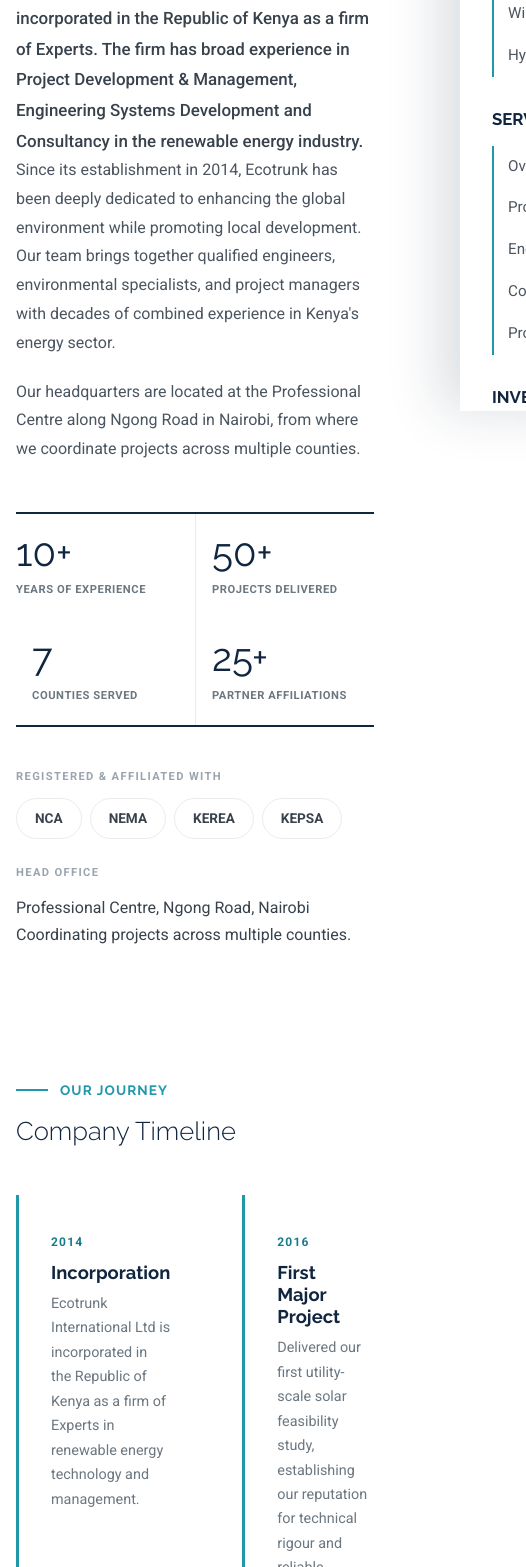
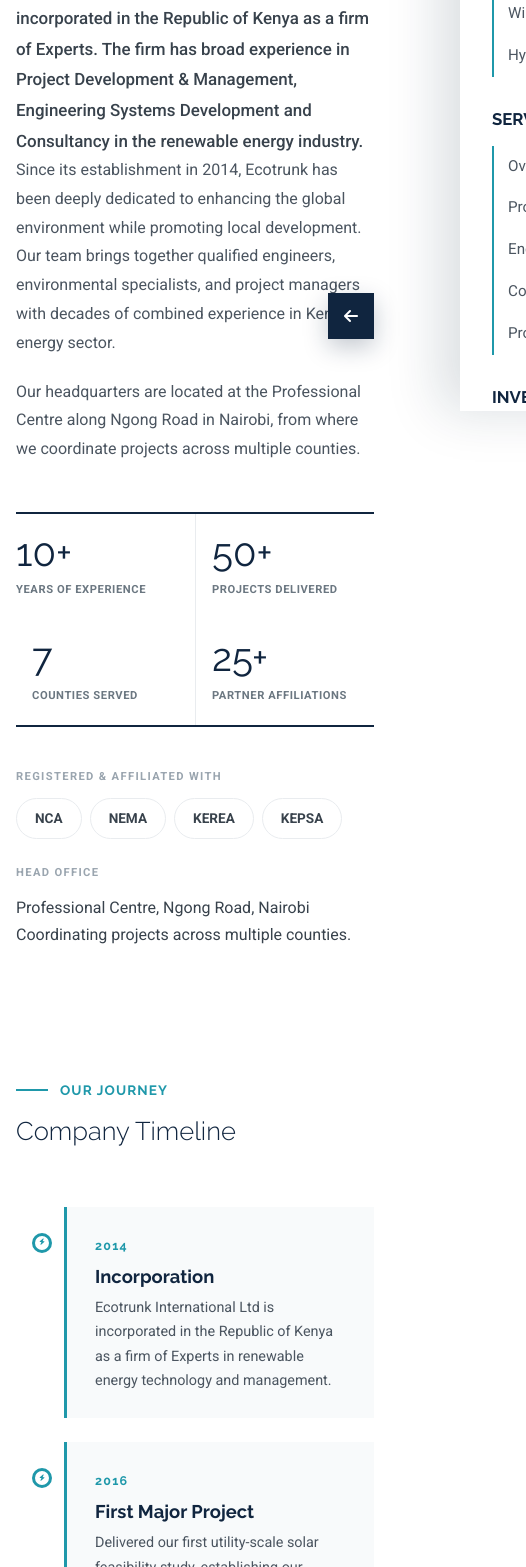
Before and after one commit to freudtroy-png/Ecotrunk-Int, a React (Vite) app: page /about in a window 390 px wide. Shown: the part 433-2000 px from the top of the page, 526 px wide, since content can reach past the window. Built offline with nearby package versions, Linux system fonts and the light colour scheme.

Commit message:
Fix full-screen hero, add mobile actions, redesign model and timeline, improve mobile readability

```diff
--- a/src/components/Layout.jsx
+++ b/src/components/Layout.jsx
@@ -4,6 +4,7 @@
 import Header from './Header';
 import Footer from './Footer';
 import CookieBanner from './CookieBanner';
+import MobileActions from './MobileActions';
 import Seo from './Seo';
 
 export default function Layout() {
@@ -21,6 +22,7 @@
         <Outlet />
       </main>
       <Footer />
+      <MobileActions />
       <CookieBanner />
     </>
   );
--- /dev/null
+++ b/src/components/MobileActions.jsx
@@ -0,0 +1,36 @@
+import { useEffect, useState } from 'react';
+import { useNavigate } from 'react-router-dom';
+
+export default function MobileActions() {
+  const navigate = useNavigate();
+  const [showTop, setShowTop] = useState(false);
+
+  useEffect(() => {
+    const onScroll = () => setShowTop(window.scrollY > 400);
+    window.addEventListener('scroll', onScroll, { passive: true });
+    return () => window.removeEventListener('scroll', onScroll);
+  }, []);
+
+  const goUp = () => window.scrollTo({ top: 0, behavior: 'smooth' });
+
+  return (
+    <div className="mobile-actions" aria-label="Mobile quick actions">
+      <button
+        type="button"
+        className="mobile-action mobile-action-back"
+        aria-label="Go back"
+        onClick={() => (window.history.length > 1 ? navigate(-1) : navigate('/'))}
+      >
+        <i className="fas fa-arrow-left" aria-hidden="true"></i>
+      </button>
+      <button
+        type="button"
+        className={`mobile-action mobile-action-top${showTop ? ' visible' : ''}`}
+        aria-label="Back to top"
+        onClick={goUp}
+      >
+        <i className="fas fa-arrow-up" aria-hidden="true"></i>
+      </button>
+    </div>
+  );
+}
--- a/src/pages/About.jsx
+++ b/src/pages/About.jsx
@@ -37,25 +37,6 @@
     text: 'From initial feasibility studies through design, procurement, construction supervision, and commissioning - we can manage your entire project lifecycle.',
   },
 ];
-
-const timelineCard = {
-  padding: 32,
-  borderLeft: '3px solid var(--green-500)',
-  background: 'var(--neutral-50)',
-  borderRadius: '0 var(--radius-md) var(--radius-md) 0',
-};
-
-const yearStyle = {
-  fontSize: '0.75rem',
-  fontWeight: 700,
-  color: 'var(--green-600)',
-  letterSpacing: '0.1em',
-  textTransform: 'uppercase',
-};
-
-const h3Style = { fontFamily: 'var(--font-display)', fontSize: '1.15rem', fontWeight: 700, margin: '8px 0' };
-
-const timelineText = { color: 'var(--neutral-500)', fontSize: '0.9rem', lineHeight: 1.7 };
 
 export default function About() {
   return (
@@ -141,16 +122,19 @@
             <span className="section-label">Our Journey</span>
             <h2 className="section-title">Company Timeline</h2>
           </Reveal>
-          <div style={{ marginTop: 48 }}>
-            <div style={{ display: 'grid', gridTemplateColumns: '1fr 1fr', gap: 40 }}>
-              {TIMELINE.map((item, i) => (
-                <Reveal key={item.year} delay={(i % 2) * 100} style={timelineCard}>
-                  <span style={yearStyle}>{item.year}</span>
-                  <h3 style={h3Style}>{item.title}</h3>
-                  <p style={timelineText}>{item.text}</p>
-                </Reveal>
-              ))}
-            </div>
+          <div className="timeline" style={{ marginTop: 48 }}>
+            {TIMELINE.map((item, i) => (
+              <Reveal key={item.year} delay={(i % 2) * 100} className={`timeline-item${i % 2 ? ' timeline-item-alt' : ''}`}>
+                <div className="timeline-marker">
+                  <i className="fas fa-bolt" aria-hidden="true"></i>
+                </div>
+                <div className="timeline-card">
+                  <span className="timeline-year">{item.year}</span>
+                  <h3 className="timeline-title">{item.title}</h3>
+                  <p className="timeline-text">{item.text}</p>
+                </div>
+              </Reveal>
+            ))}
           </div>
         </div>
       </section>
@@ -214,14 +198,14 @@
             <span className="section-label section-label-center">Why Choose Ecotrunk</span>
             <h2 className="section-title">What Sets Us Apart</h2>
           </Reveal>
-          <div style={{ display: 'grid', gridTemplateColumns: 'repeat(3, 1fr)', gap: 32, marginTop: 48 }}>
+          <div className="distinct-grid" style={{ marginTop: 48 }}>
             {DISTINCTS.map((item, i) => (
-              <Reveal key={item.title} delay={i * 100} style={{ textAlign: 'center', padding: '32px 24px' }}>
-                <div style={{ width: 64, height: 64, borderRadius: 0, background: 'var(--green-50)', display: 'flex', alignItems: 'center', justifyContent: 'center', margin: '0 auto 20px', fontSize: '1.5rem', color: 'var(--green-600)' }}>
+              <Reveal key={item.title} delay={i * 100} className="distinct-card">
+                <div className="distinct-icon">
                   <i className={`fas fa-${item.icon}`} aria-hidden="true"></i>
                 </div>
-                <h3 style={h3Style}>{item.title}</h3>
-                <p style={timelineText}>{item.text}</p>
+                <h3 className="distinct-title">{item.title}</h3>
+                <p className="distinct-text">{item.text}</p>
               </Reveal>
             ))}
           </div>
--- a/src/styles/site.css
+++ b/src/styles/site.css
@@ -66,7 +66,7 @@
 
 *, *::before, *::after { box-sizing: border-box; margin: 0; padding: 0; }
 
-html { scroll-behavior: smooth; -webkit-font-smoothing: antialiased; text-rendering: optimizeLegibility; }
+html { scroll-behavior: smooth; -webkit-font-smoothing: antialiased; text-rendering: optimizeLegibility; overflow-x: hidden; }
 
 body {
   font-family: var(--font-sans);
@@ -75,6 +75,8 @@
   line-height: 1.7;
   overflow-x: hidden;
   font-size: 1rem;
+  width: 100%;
+  max-width: 100%;
 }
 
 h1, h2, h3, h4, h5, h6 {
@@ -448,6 +450,52 @@
   color: var(--volt-teal);
 }
 
+/* === Mobile quick actions: back + scroll-to-top === */
+.mobile-actions {
+  display: none;
+  position: fixed;
+  right: 16px;
+  bottom: 16px;
+  z-index: 998;
+  flex-direction: column;
+  gap: 10px;
+  align-items: flex-end;
+}
+
+.mobile-action {
+  width: 46px;
+  height: 46px;
+  border-radius: 0;
+  background: var(--volt-navy);
+  color: #fff;
+  display: flex;
+  align-items: center;
+  justify-content: center;
+  font-size: 1rem;
+  box-shadow: 0 8px 24px rgba(16, 37, 63, 0.25);
+  transition: background 0.3s ease, opacity 0.3s ease, transform 0.3s ease;
+}
+
+.mobile-action:hover {
+  background: var(--volt-teal);
+}
+
+.mobile-action-top {
+  opacity: 0;
+  pointer-events: none;
+  transform: translateY(8px);
+}
+
+.mobile-action-top.visible {
+  opacity: 1;
+  pointer-events: auto;
+  transform: translateY(0);
+}
+
+@media (max-width: 768px) {
+  .mobile-actions { display: flex; }
+}
+
 @media (max-width: 1024px) {
   .volt-nav { display: none; }
   .volt-toggle { display: flex; }
@@ -867,6 +915,121 @@
   font-size: 0.9rem;
   color: var(--neutral-600);
   line-height: 1.6;
+}
+
+/* === Company Timeline === */
+.timeline {
+  position: relative;
+  padding: 12px 0 0 0;
+  display: grid;
+  grid-template-columns: 1fr 1fr;
+  gap: 32px 64px;
+}
+
+.timeline-item {
+  position: relative;
+  padding-left: 32px;
+}
+
+.timeline-marker {
+  position: absolute;
+  left: 0;
+  top: 26px;
+  width: 20px;
+  height: 20px;
+  border-radius: 50%;
+  background: #fff;
+  border: 3px solid var(--volt-teal);
+  display: flex;
+  align-items: center;
+  justify-content: center;
+}
+
+.timeline-marker i {
+  font-size: 0.4rem;
+  color: var(--volt-teal);
+}
+
+.timeline-card {
+  background: var(--neutral-100);
+  border-left: 3px solid var(--volt-teal);
+  padding: 24px 28px;
+  height: 100%;
+  transition: box-shadow 0.3s ease, transform 0.3s ease;
+}
+
+.timeline-card:hover {
+  box-shadow: 0 12px 32px rgba(16, 37, 63, 0.08);
+  transform: translateY(-4px);
+}
+
+.timeline-year {
+  font-family: var(--font-display);
+  font-size: 0.78rem;
+  font-weight: 700;
+  letter-spacing: 0.1em;
+  text-transform: uppercase;
+  color: var(--volt-teal);
+}
+
+.timeline-title {
+  font-family: var(--font-display);
+  font-size: 1.15rem;
+  font-weight: 700;
+  color: var(--volt-navy);
+  margin: 8px 0;
+}
+
+.timeline-text {
+  color: var(--neutral-600);
+  font-size: 0.9rem;
+  line-height: 1.7;
+}
+
+/* === What Sets Us Apart === */
+.distinct-grid {
+  display: grid;
+  grid-template-columns: repeat(3, 1fr);
+  gap: 32px;
+}
+
+.distinct-card {
+  text-align: center;
+  padding: 32px 24px;
+  border: 1px solid var(--neutral-200);
+  background: #fff;
+  transition: all 0.3s ease;
+}
+
+.distinct-card:hover {
+  box-shadow: 0 12px 32px rgba(16, 37, 63, 0.08);
+}
+
+.distinct-icon {
+  width: 64px;
+  height: 64px;
+  border-radius: 0;
+  background: var(--green-50);
+  display: flex;
+  align-items: center;
+  justify-content: center;
+  margin: 0 auto 20px;
+  font-size: 1.5rem;
+  color: var(--green-600);
+}
+
+.distinct-title {
+  font-family: var(--font-display);
+  font-size: 1.15rem;
+  font-weight: 700;
+  color: var(--volt-navy);
+  margin: 0 0 8px;
+}
+
+.distinct-text {
+  color: var(--neutral-600);
+  font-size: 0.9rem;
+  line-height: 1.7;
 }
 
 .tech-grid {
@@ -1850,6 +2013,8 @@
   .about-grid { gap: 48px; }
   .contact-grid { gap: 40px; }
   .blog-grid { grid-template-columns: repeat(2, 1fr); }
+  .timeline { gap: 32px 40px; }
+  .distinct-grid { grid-template-columns: repeat(2, 1fr); }
 }
 
 @media (max-width: 768px) {
@@ -1901,6 +2066,19 @@
   .footer-newsletter-form input { max-width: none; width: 100%; }
   .footer-newsletter-form button { width: 100%; text-align: center; }
   .footer-newsletter-form .form-status { margin: 0; }
+  .timeline { grid-template-columns: 1fr; gap: 24px; padding-left: 16px; }
+  .distinct-grid { grid-template-columns: 1fr; gap: 24px; }
+  .volt-jumbotron { height: calc(100vh - 76px); min-height: 480px; }
+  .volt-jumbotron-caption h1 { font-size: clamp(1.9rem, 8vw, 2.6rem); }
+  .volt-jumbotron-caption p { font-size: 1rem; }
+  .quote-container { padding: 56px 16px; }
+  .volt-block-title { font-size: 24px; margin-bottom: 24px; }
+  .volt-mission-line { font-size: 1.25rem; }
+  .volt-split-body { padding: 32px 24px; }
+  .volt-split-body p.lead { font-size: 1.1rem; }
+  .volt-subsidiaries { padding: 56px 0; }
+  .volt-affiliation { min-width: 120px; padding: 16px 20px; }
+  .volt-affiliation img { max-height: 44px; }
 }
 
 @media (max-width: 480px) {
@@ -3207,7 +3385,7 @@
 
 .volt-jumbotron {
   position: relative;
-  height: 88vh;
+  height: calc(100vh - 76px);
   min-height: 530px;
   margin: 76px 0 0;
   padding: 0;
@@ -3441,41 +3619,70 @@
   margin-top: 8px;
 }
 
-.volt-model-figure {
-  display: flex;
+.volt-model-section {
+  padding: 56px 0;
+}
+
+.volt-model-intro {
+  color: var(--neutral-600);
+  font-size: 1rem;
+  max-width: 560px;
+  margin: -12px auto 8px;
+}
+
+.volt-model {
+  position: relative;
+  display: grid;
+  grid-template-columns: 1fr auto 1fr auto 1fr auto 1fr;
   align-items: stretch;
+  gap: 0;
+  margin-top: 48px;
+}
+
+.volt-model::before {
+  content: '';
+  position: absolute;
+  top: 46px;
+  left: 12.5%;
+  right: 12.5%;
+  height: 2px;
+  background: linear-gradient(90deg, var(--volt-teal), var(--volt-teal-light));
+  z-index: 0;
+}
+
+.volt-model-step {
+  position: relative;
+  z-index: 1;
+  background: var(--neutral-100);
+  border: 1px solid var(--neutral-200);
+  border-top: 3px solid var(--volt-teal);
+  padding: 20px 24px 28px;
+  text-align: center;
+  transition: transform 0.3s ease, box-shadow 0.3s ease;
+}
+
+.volt-model-step:hover {
+  transform: translateY(-6px);
+  box-shadow: 0 16px 40px rgba(16, 37, 63, 0.1);
+}
+
+.volt-model-icon {
+  width: 52px;
+  height: 52px;
+  margin: 0 auto 14px;
+  border-radius: 50%;
+  background: var(--volt-navy);
+  border: 2px solid var(--volt-teal);
+  color: var(--volt-teal-light);
+  display: flex;
+  align-items: center;
   justify-content: center;
-  gap: 16px;
-  margin-top: 40px;
-  flex-wrap: wrap;
-}
-
-.volt-model-step {
-  flex: 1;
-  min-width: 180px;
-  max-width: 240px;
-  background: var(--neutral-100);
-  border-top: 3px solid var(--volt-teal);
-  padding: 32px 24px;
-  text-align: center;
-}
-
-.volt-model-icon {
-  width: 56px;
-  height: 56px;
-  margin: 0 auto 16px;
-  border-radius: 50%;
-  border: 2px solid var(--volt-teal);
-  color: var(--volt-teal);
-  display: flex;
-  align-items: center;
-  justify-content: center;
-  font-size: 1.25rem;
+  font-size: 1.2rem;
 }
 
 .volt-model-step h5 {
   font-family: var(--font-display);
-  font-weight: 600;
+  font-weight: 700;
   font-size: 1rem;
   text-transform: uppercase;
   letter-spacing: 0.05em;
@@ -3489,11 +3696,31 @@
   line-height: 1.6;
 }
 
+.volt-model-num {
+  position: absolute;
+  top: 10px;
+  right: 14px;
+  font-family: var(--font-display);
+  font-size: 0.8rem;
+  font-weight: 700;
+  color: var(--volt-teal);
+  letter-spacing: 0.05em;
+}
+
 .volt-model-arrow {
+  position: relative;
+  z-index: 2;
   align-self: center;
   color: var(--volt-teal);
-  font-size: 1.4rem;
-  flex-shrink: 0;
+  font-size: 1rem;
+  width: 34px;
+  height: 34px;
+  display: flex;
+  align-items: center;
+  justify-content: center;
+  background: #fff;
+  border: 1px solid var(--volt-teal);
+  border-radius: 50%;
 }
 
 .volt-figures {
@@ -3812,10 +4039,60 @@
   .volt-tech-tablink img { height: 200px; }
 }
 
-@media (max-width: 576px) {
+@media (max-width: 768px) {
   .volt-tech-tab { flex: 0 0 100%; max-width: 100%; }
   .volt-figure { flex: 0 0 100%; max-width: 100%; }
-  .volt-model-arrow { display: none; }
+  .volt-model {
+    grid-template-columns: 1fr;
+    gap: 16px;
+    max-width: 400px;
+    margin: 40px auto 0;
+  }
+  .volt-model::before { display: none; }
+  .volt-model-arrow {
+    display: flex;
+    margin: 0 auto;
+    transform: rotate(90deg);
+  }
+  .volt-model-step {
+    display: grid;
+    grid-template-columns: 52px 1fr;
+    grid-template-rows: auto auto;
+    column-gap: 18px;
+    align-items: center;
+    text-align: left;
+    padding: 20px 24px;
+  }
+  .volt-model-step .volt-model-icon {
+    grid-row: 1 / 3;
+    margin: 0;
+  }
+  .volt-model-step h5 { margin: 0 0 4px; }
+  .volt-model-step p { font-size: 0.85rem; }
+  .volt-model-num { top: 8px; right: 12px; }
+
+  /* Hover-dependent cards: always show description on touch devices */
+  #cta-wwdo .volt-hover-card { flex: 0 0 100%; max-width: 100%; }
+  .volt-hover-media img { height: 320px; }
+  .volt-hover-card .hovercontent::before {
+    opacity: 1;
+    transform: translate3d(0, 0, 0);
+  }
+  .volt-hover-card .display-inner-content {
+    display: flex;
+    padding: 28px;
+  }
+  .volt-hover-card .hover-inner-content { display: none; }
+  .display-inner-content p { font-size: 1rem; }
+
+  .volt-tech-tab .hovercontent::before {
+    opacity: 1;
+    transform: translate3d(0, 0, 0);
+  }
+  .volt-tech-tab .display-inner-content { display: flex; }
+  .volt-tech-tab .hover-inner-content { display: none; }
+  .volt-tech-tablink img { height: 220px; }
+  .volt-tech-tabs { padding: 24px 0 0; }
 }
 
 
```
Also changed, not shown: src/pages/Home.jsx (+9 -2 lines).
